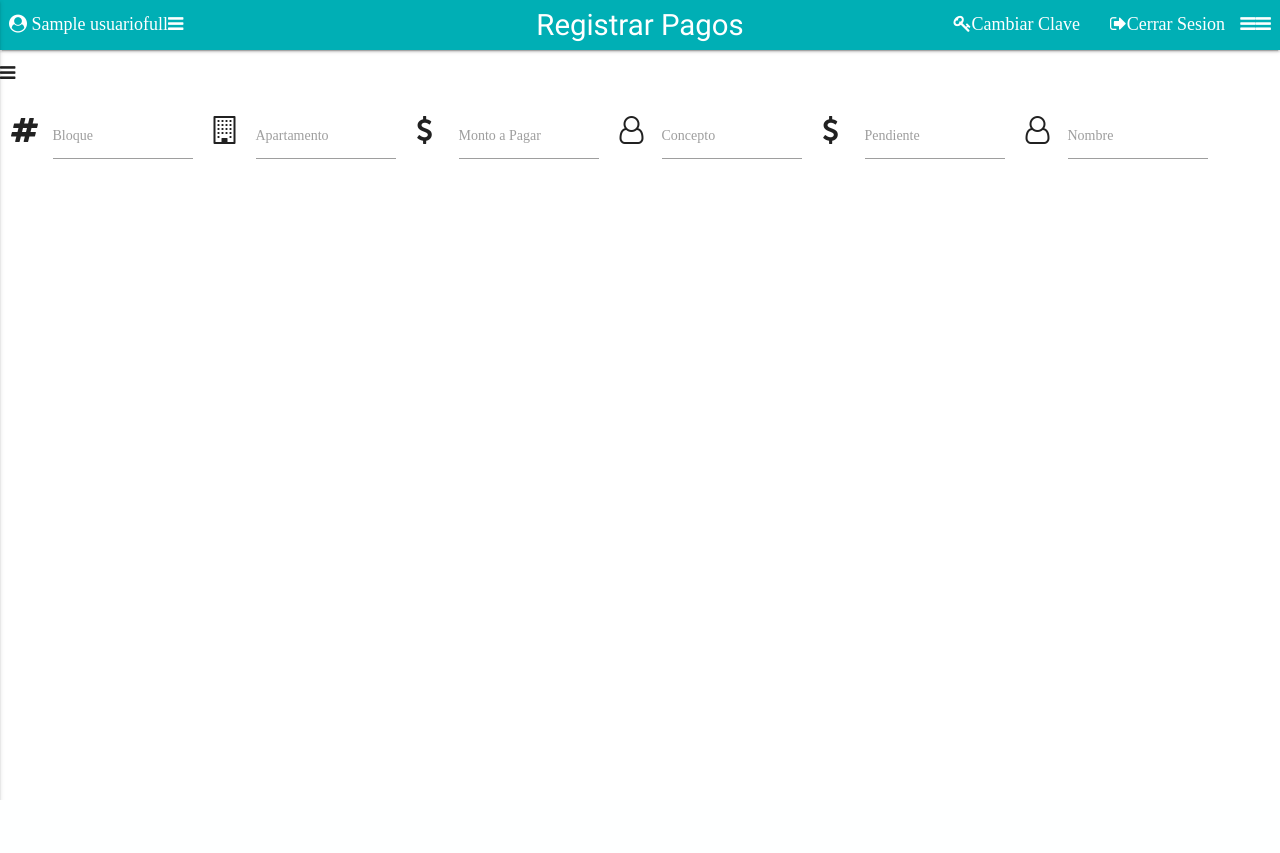
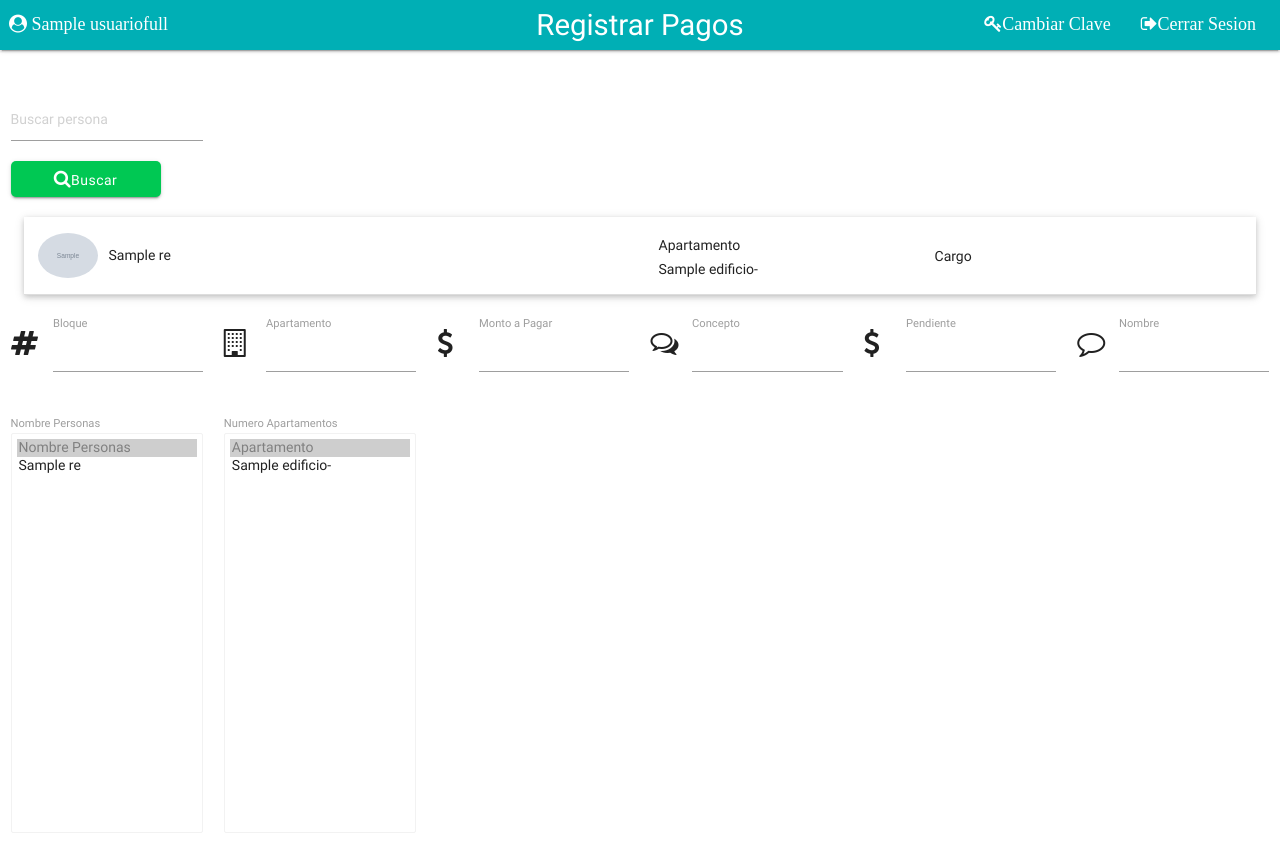
Before and after one commit to RaynerHM/envResidencial, a Django app: template projectResidencial/templates/registrar_Pagos.html in a window 1280 px wide. Before the commit the page ends 800 px from the top, so only its background shows below. Run offline with Django 3.2, Linux system fonts and the light colour scheme; the template is opened without the code that fills it: most values are stand-ins (such as "Sample title", 1, 10 or a date in 2020); grey boxes marked "Sample" are stand-in pictures.

Commit message:
Nuevos cambios

```diff
--- a/projectResidencial/projectResidencial/urls.py
+++ b/projectResidencial/projectResidencial/urls.py
@@ -23,7 +23,7 @@ from django.contrib.auth.views import login, logout
 urlpatterns = [
     path('admin/', admin.site.urls),
     path('crear-cuenta/', views.Registrar, name='crear-cuenta'),
-    path('cambiar-clave/', views.CambiarClave, name='cambiar-clave'),
+    path('cambiar-clave/', views.CambiarClave, name='clave'),
     path('login/', views.Login, name='login'),
     path('logout/', views.Logout, name='logout'),
     path('', views.EstadosCuenta, name='estado'),
--- a/projectResidencial/static/style.css
+++ b/projectResidencial/static/style.css
@@ -259,3 +259,18 @@ h3 {
 .izquierda {
     text-align: left;
 }
+
+#bPagos select {
+    height: 400px;
+    overflow: hidden;
+}
+
+.collapsible div.collapsible-header:hover {
+    background-color: #26a69a;
+    color: #fff;
+}
+
+.collapsible div.collapsible-header:active {
+    background-color: #26a69a;
+    color: #fff;
+}
--- a/projectResidencial/static/style.js
+++ b/projectResidencial/static/style.js
@@ -1,11 +1,17 @@
+// Or with jQuery
+
+$(document).ready(function() {
+    $('select').formSelect();
+});
+
 /*  ------------------------------------------ Menu SideNav ------------------------------------------*/
-$('.deslizar').sideNav({
-    menuWidth: 300,
-    closeOnClick: true,
-    draggable: true,
-    onOpen: function(el) { /* Do Stuff */ }, // A function to be called when sideNav is opened
-    onClose: function(el) { /* Do Stuff */ }, // A function to be called when sideNav is closed
-});
+// $('.deslizar').sideNav({
+//     menuWidth: 300,
+//     closeOnClick: true,
+//     draggable: true,
+//     onOpen: function(el) { /* Do Stuff */ }, // A function to be called when sideNav is opened
+//     onClose: function(el) { /* Do Stuff */ }, // A function to be called when sideNav is closed
+// });
 
 
 /* ------------------------------------------------------------------------------------------------ */
@@ -19,5 +25,3 @@ function showPage() {
     document.getElementById("loader").style.display = "none";
     document.getElementById("myDiv").style.display = "block";
 }
-
-$(".dropdown-trigger").dropdown();
--- a/projectResidencial/static/validarClave.js
+++ b/projectResidencial/static/validarClave.js
@@ -95,10 +95,6 @@ window.onload = function() {
 
 };
 
-
-
-
-
 $(document).ready(function() {
     //variables
     var pass1 = $('[name=pass-new]');
@@ -106,7 +102,6 @@ $(document).ready(function() {
     var negacion = "Las contraseñas no son iguales";
     var span = $('<div></div>').insertAfter(pass2);
     span.hide();
-
 
     function coincidePassword() {
         var valor1 = pass1.val();
--- a/projectResidencial/templates/registrar_Pagos.html
+++ b/projectResidencial/templates/registrar_Pagos.html
@@ -12,7 +12,7 @@
     <link rel="stylesheet" href="{% static '/style.css' %}">
 </head>
 
-<body class="">
+<body id="bPagos">
 
     <div class="col m12 s12 x12 navbar-fixed">
         <nav>
@@ -31,9 +31,9 @@
                     <li class="">
                         <a href="/logout" class=""> <span class="hide-on-med-and-down"> </span> <i class="fa fa-sign-out">Cerrar Sesion</i></a>
                     </li>
-                    <li class="">
+                    {% comment %} <li class="">
                         <i onclick="Materialize.showStaggeredList('#slide-out')" id="btnMenu" data-activates="slide-out" class="deslizar icono-menu fa fa-bars fa-2x ">
-                    </li>
+                    </li> {% endcomment %}
                 </ul>
             </div>
         </nav>
@@ -47,19 +47,19 @@
             <div class="divider"></div>
         </li>
         <li class=" ">
-            <a href="/" class="btn">
+            <a href="" class="btn">
                 <i class="iconos-pequeno fa fa-home fa-1x"></i> Inicio</a>
         </li>
         <li>
-            <a href="/persona" class="btn">
+            <a href="" class="btn">
                 <i class="iconos-pequeno fa fa-user fa-1x"></i> Agregar Personas </a>
         </li>
         <li class=" ">
-            <a href="/asignacion" class="active-btn btn">
+            <a href="" class="active-btn btn">
                 <i class="iconos-pequeno fa fa-desktop fa-1x"></i> Equipos Asignados</a>
         </li>
         <li class=" ">
-            <a href="/password" class="btn">
+            <a href="{% url 'clave' %}" class="btn">
                 <i class="iconos-pequeno fa fa-key fa-1x"></i> Cambiar Contraseña</a>
         </li>
         <li class=" ">
@@ -71,6 +71,94 @@
                 <i class="iconos-pequeno fa fa-power-off fa-1x"></i> Cerrar Sección</a>
         </li>
     </ul>
+
+    <div class="row">
+     <!--   Nombre Propietario o Inquilino   -->
+        <div class="input-field col m2" >
+             <form action="" method="POST"> {% csrf_token %}
+                <input class="" type="search" name="persona" value="" placeholder="Buscar persona">
+                <button class="boton1 btn center" type="submit">
+                    <i id="search" class="fa fa-search"></i>Buscar</button>
+            </form>
+        </div>
+    </div>
+
+
+
+
+<div class=" col m9 s12 x12">
+
+                <ul class="collapsible popout">
+                    {% for r in res %}
+                    <li>
+                        <div class="collapsible-header nombre zxc row valign-wrapper">
+                            <img class="circle" src="{{ MEDIA_URL }}{{ p.foto }}" alt="" style="width:60px;">
+                            <!--<i class="fa fa-user-circle fa-2x "></i>-->
+                            <div class="col m6 ">
+                                {{ r.nombre }}
+                            </div>
+
+                            <div class="col m3 ">
+                                <h6 class="">
+                                    Apartamento
+                                </h6>
+                                {{ r.edificio }}-{{r.no_apartamento}}
+                            </div>
+                            <div class="col m3 ">
+                                <h6 class="">
+                                    Cargo
+                                </h6>
+                                {% comment %} {{ p.cargo }} {% endcomment %}
+                            </div>
+
+                            <span class=" badge"></span>
+                        </div>
+                        <div class="collapsible-body">
+                            <table id="id_table" class="bordered highlight centered table-descripcion">
+                                <thead>
+                                    <th>Descripción</th>
+                                    <th>Modelo</th>
+                                    <th>Serial</th>
+                                    <th class="hide">ID</th>
+                                    </tr>
+                                </thead>
+                                <tbody>
+                                    {% for e in p.equipos %}
+                                    <tr>
+                                        <td>{{ e.descripcion }}</td>
+                                        <td>{{ e.modelo }}</td>
+                                        <td>{{ e.serial }}</td>
+                                        <td id="id_equipo" class="hide">{{ e.id }}</td>
+                                        <td>
+
+                                            <ul id="menu" class="row ">
+                                                <li class="col m6 right">
+                                                    <button class="btn-floating center waves-effect waves-light" type="submit">
+                                                        <i class="fa fa-edit fa-2x "></i>
+													</button>
+                                                </li>
+                                                <li class="col m6 right">
+                                                    <button data-target="modal1" class="modal-trigger btn-floating center red waves-effect waves-light" type="submit">
+                                                        <i class="fa fa-trash fa-2x "></i>
+													</button>
+                                                </li>
+                                            </ul>
+
+                                        </td>
+                                    </tr>
+                                    {% endfor %}
+                                </tbody>
+                            </table>
+                        </div>
+                    </li>
+                    {% endfor %}
+                </ul>
+
+            </div>
+
+
+
+
 
     <div class="row">
         <!--   Nombre Propietario o Inquilino   -->
@@ -93,7 +181,7 @@
         </div>
         <!--   Nombre Propietario o Inquilino   -->
         <div class="input-field col m2">
-            <i class="prefix fa fa-user-o fa-3x"></i>
+            <i class="prefix fa fa-comments-o fa-3x"></i>
             <input id="nombre" name="nombre" type="text" required>
             <label for="nombre" class="active">Concepto </label>
         </div>
@@ -105,15 +193,37 @@
         </div>
         <!--   Nombre Propietario o Inquilino   -->
         <div class="input-field col m2" >
-            <i class="prefix fa fa-user-o fa-3x"></i>
+            <i class="prefix fa fa-comment-o fa-3x"></i>
             <input id="nombre" name="nombre" type="text" required>
             <label for="nombre" class="active">Nombre </label>
         </div>
-
     </div>
 
+
+    <div class="row">
+        <div class="col m2" >
+            <label>Nombre Personas</label>
+            <select multiple class=" browser-default">
+                <option value="" disabled selected>Nombre Personas</option>
+                {% for r in res %}
+                <option value="{{ r }}">{{ r.nombre }}</option>
+                {% endfor%}
+            </select>
+        </div>
+        <div class="col m2" >
+            <label>Numero Apartamentos</label>
+            <select multiple class=" browser-default">
+                <option value="" disabled selected>Apartamento</option>
+                {% for r in res %}
+                <option value="{{ r.edificio }}-{{r.no_apartamento}}">{{ r.edificio }}-{{r.no_apartamento}}</option>
+                {% endfor%}
+            </select>
+        </div>
+    </div>
+
+
+    <script src="{% static '/materialize/js/materialize.min.js' %}"></script>
     <script src="{% static '/jquery/jquery-3.2.1.min.js' %}"></script>
-    <script src="{% static '/materialize/js/materialize.min.js' %}"></script>
     <script src="{% static '/style.js' %}"></script>
 </body>
 
```
Also changed, not shown: projectResidencial/Residencial/views.py (+14 -5 lines), projectResidencial/db.sqlite3.
